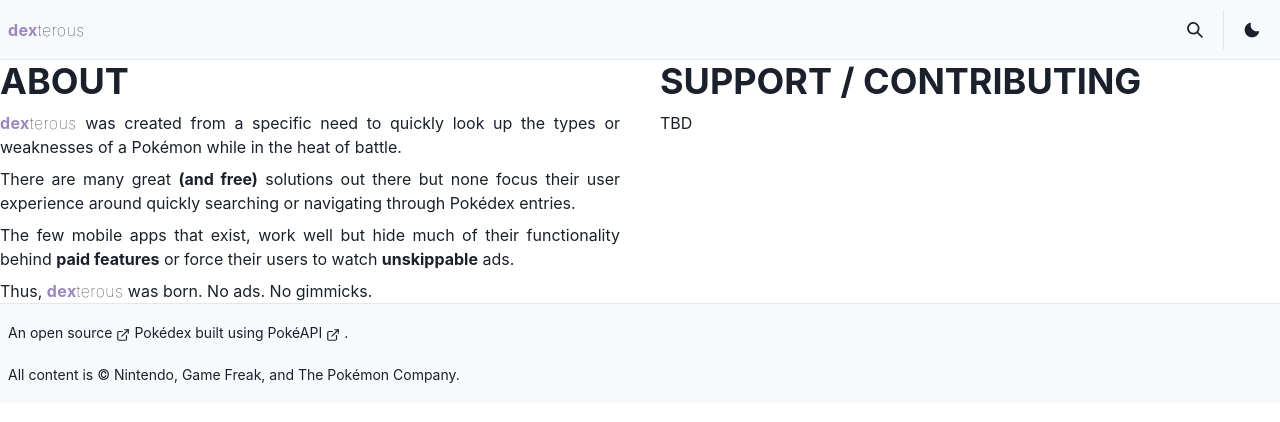
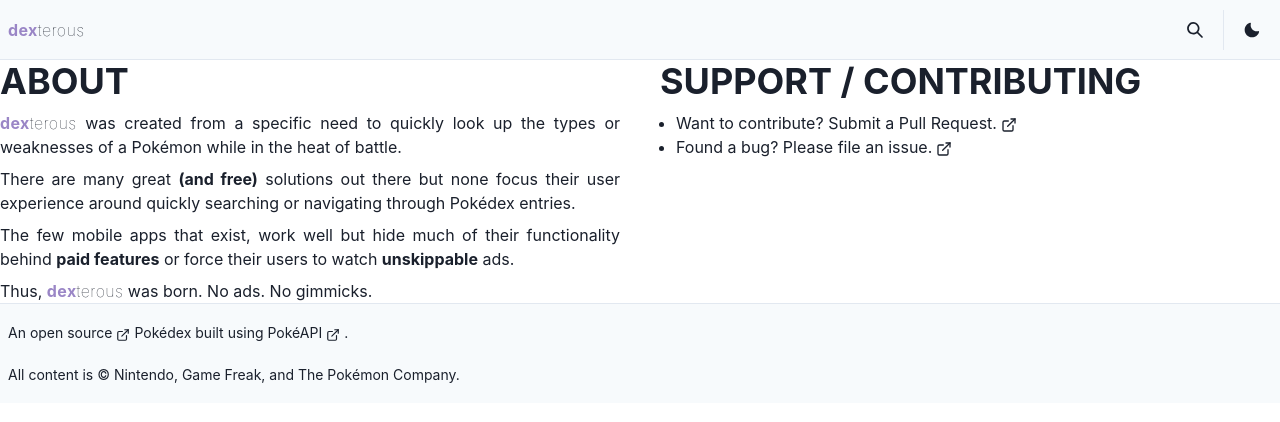
Before and after one commit to lemonpole/dexterous, a React (Create React App) app: page /#/ in a window 1280 px wide. Shown: the top 422 px of the page. Built offline with nearby package versions, Linux system fonts and the light colour scheme; no server answers.

Commit message:
chore: update homepage

```diff
--- a/package.json
+++ b/package.json
@@ -3,6 +3,10 @@
   "version": "2.0.0",
   "private": true,
   "homepage": "https://lemonpole.github.io/dexterous/",
+  "bugs": {
+    "url": "https://github.com/lemonpole/dexterous/issues",
+    "email": "help@steverivera.io"
+  },
   "repository": {
     "type": "git",
     "url": "https://github.com/lemonpole/dexterous/"
--- a/src/app.tsx
+++ b/src/app.tsx
@@ -2,14 +2,12 @@
 import PackageInfo from '@dxtr/package';
 import { Route, Routes } from 'react-router-dom';
 import { useQuery } from '@apollo/client';
-import { Link } from '@chakra-ui/react';
-import { ExternalLinkIcon } from '@chakra-ui/icons';
 import { Constants, GraphQL } from '@dxtr/lib';
 import { AppStateContext } from '@dxtr/redux';
 import { pokemonTypesUpdate, pokemonUpdate } from '@dxtr/redux/actions';
 import { Header, SearchOverlay } from '@dxtr/containers';
 import { Details, Home } from '@dxtr/pages';
-import { DeviceDetector, NavBar } from '@dxtr/components';
+import { DeviceDetector, ExternalLink, NavBar } from '@dxtr/components';
 
 
 /**
@@ -66,15 +64,13 @@
       <NavBar as="footer" variant="footer" fontSize="sm">
         <p>
           An&nbsp;
-          <Link isExternal href={PackageInfo.repository.url}>
+          <ExternalLink href={PackageInfo.repository.url}>
             open source
-            <ExternalLinkIcon mx="1" />
-          </Link>
+          </ExternalLink>
           Pokédex built using&nbsp;
-          <Link isExternal href="https://pokeapi.co">
+          <ExternalLink href="https://pokeapi.co">
             PokéAPI
-            <ExternalLinkIcon mx="1" />
-          </Link>.
+          </ExternalLink>.
         </p>
         <p>
           All content is &copy; Nintendo, Game Freak, and The Pokémon Company.
--- /dev/null
+++ b/src/components/external-link.tsx
@@ -0,0 +1,13 @@
+import React from 'react';
+import { Link } from '@chakra-ui/react';
+import { ExternalLinkIcon } from '@chakra-ui/icons';
+
+
+export default function ExternalLink( props: { children: React.ReactNode, href: string }) {
+  return (
+    <Link isExternal href={props.href}>
+      {props.children}
+      <ExternalLinkIcon mx="1" />
+    </Link>
+  );
+}
--- a/src/components/index.tsx
+++ b/src/components/index.tsx
@@ -5,3 +5,4 @@
 export { default as DeviceDetector } from './device-detector';
 export { default as SpotlightImage } from './spotlight-image';
 export { default as TextLogo } from './text-logo';
+export { default as ExternalLink } from './external-link';
--- a/src/containers/pokedex.tsx
+++ b/src/containers/pokedex.tsx
@@ -1,12 +1,11 @@
 import React from 'react';
 import { useNavigate } from 'react-router-dom';
 import { useQuery } from '@apollo/client';
-import { ExternalLinkIcon } from '@chakra-ui/icons';
 import { AppStateContext } from '@dxtr/redux';
 import { Constants, GraphQL, util } from '@dxtr/lib';
-import { PokemonBadge, SpotlightImage } from '@dxtr/components';
+import { ExternalLink, PokemonBadge, SpotlightImage } from '@dxtr/components';
 import {
-  Heading, Link, Text, Image,
+  Heading, Text, Image,
   HStack, Stack, VStack,
   Skeleton, SkeletonText,
   Alert, AlertIcon,
@@ -150,10 +149,9 @@
             <AlertIcon />
             <Text fontSize="sm">
               For full details, view {basicInfo.name.toUpperCase()}'s Pokédex entry on&nbsp;
-              <Link isExternal href={Constants.Application.POKEMON_DB_BASE_URL + basicInfo.name}>
+              <ExternalLink href={Constants.Application.POKEMON_DB_BASE_URL + basicInfo.name}>
                 PokemonDB
-                <ExternalLinkIcon mx="1" />
-              </Link>
+              </ExternalLink>
             </Text>
           </Alert>
         </Stack>
--- a/src/pages/home.tsx
+++ b/src/pages/home.tsx
@@ -1,7 +1,8 @@
+import PackageInfo from '@dxtr/package';
 import { Outlet } from 'react-router-dom';
 import { Constants } from '@dxtr/lib';
-import { TextLogo } from '@dxtr/components';
-import { Box, Heading, SimpleGrid, Stack, Text } from '@chakra-ui/react';
+import { ExternalLink, TextLogo } from '@dxtr/components';
+import { Box, Heading, ListItem, SimpleGrid, Stack, Text, UnorderedList } from '@chakra-ui/react';
 
 
 /**
@@ -47,9 +48,20 @@
           <Heading as="h2">
             Support / Contributing
           </Heading>
-          <Text>
-            TBD
-          </Text>
+          <UnorderedList>
+            <ListItem>
+              Want to contribute?&nbsp;
+              <ExternalLink href={PackageInfo.repository.url + '/pulls'}>
+                Submit a Pull Request.
+              </ExternalLink>
+            </ListItem>
+            <ListItem>
+              Found a bug?&nbsp;
+              <ExternalLink href={PackageInfo.bugs.url}>
+                Please file an issue.
+              </ExternalLink>
+            </ListItem>
+          </UnorderedList>
         </Stack>
       </SimpleGrid>
     </Box>
```
